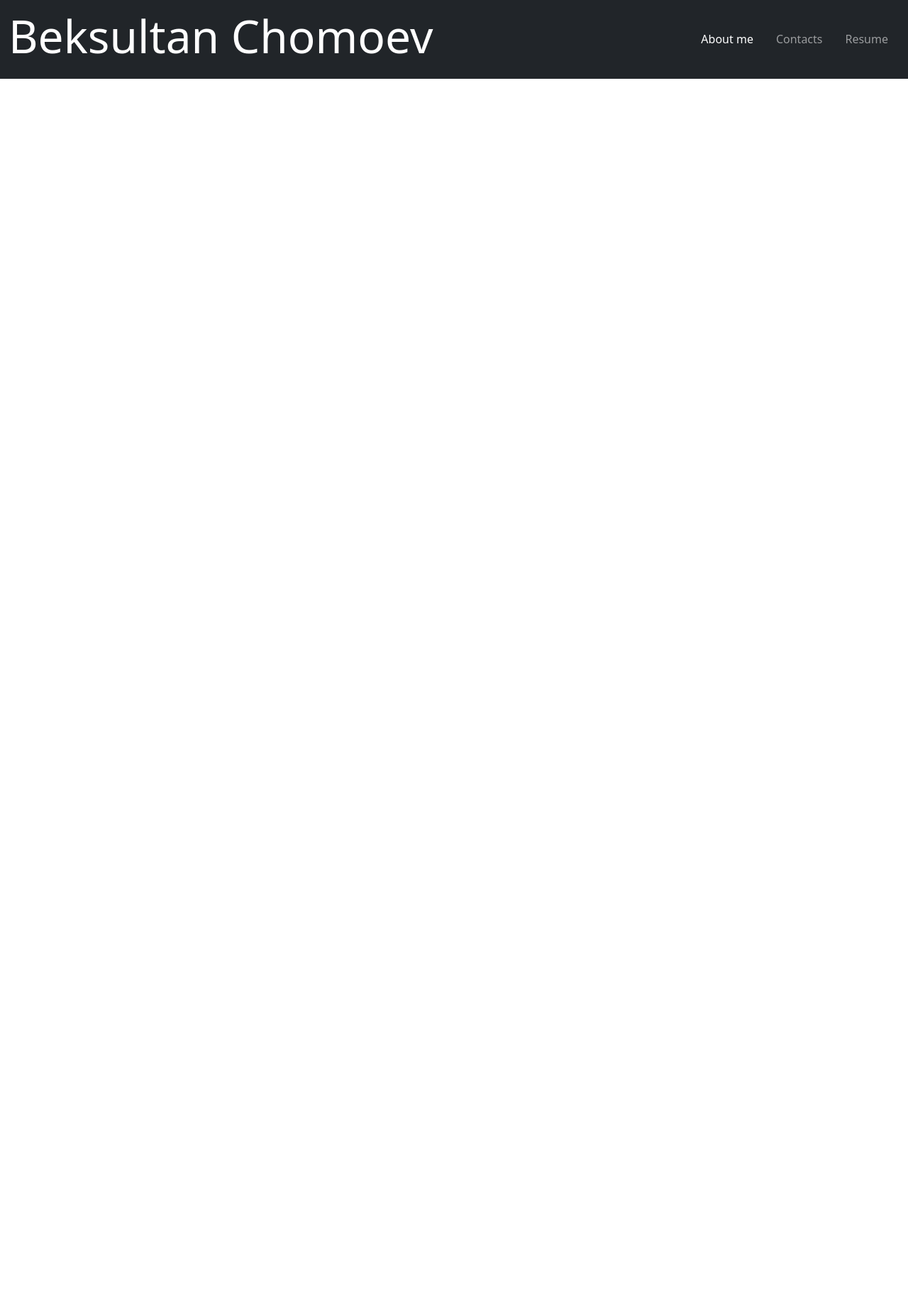
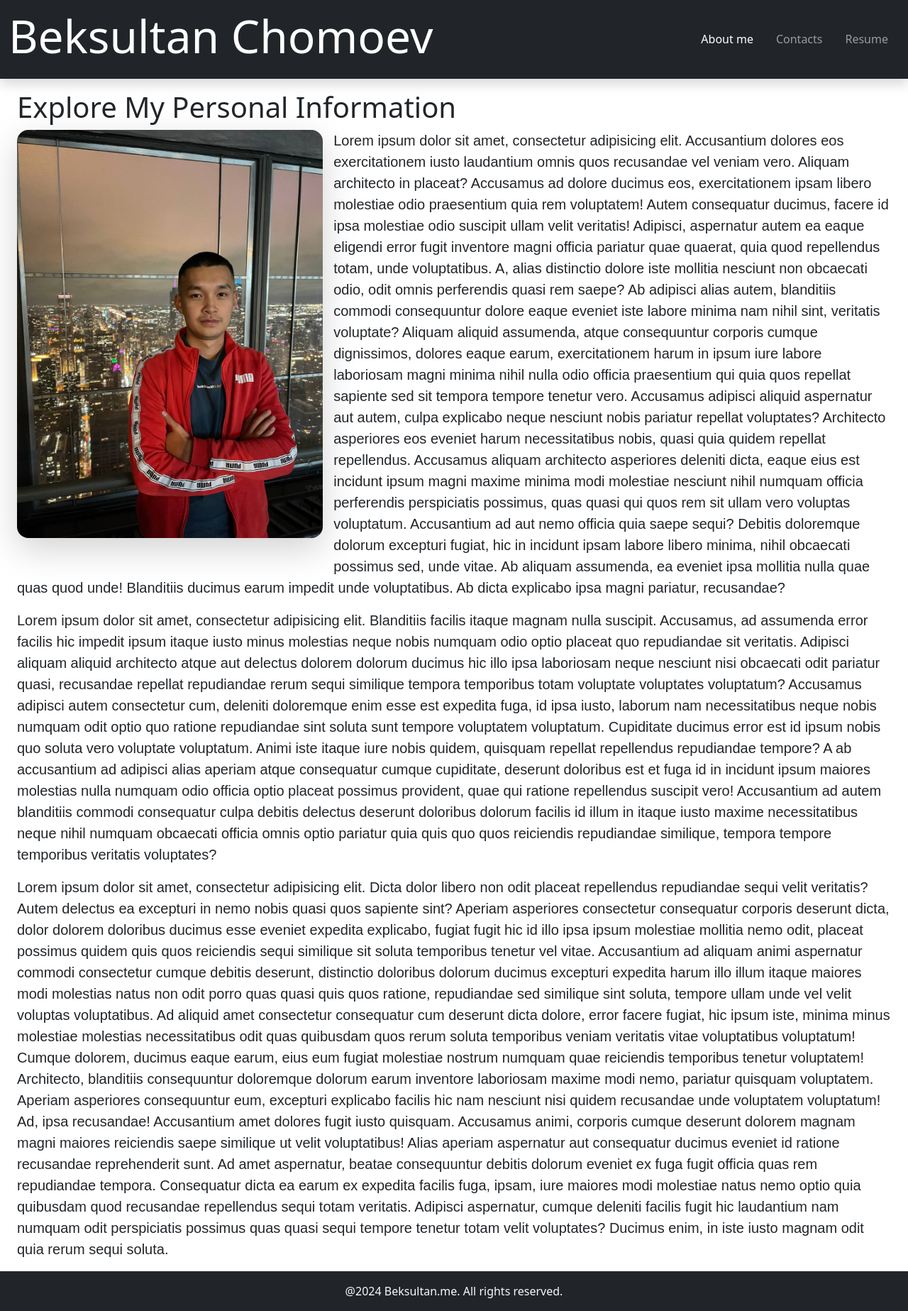
Before and after one commit to b-chomoev/homework-62-Router, a React (Vite) app: page / in a window 1280 px wide. Shown: the whole page at 71% size. Before the commit the page ends 800 px from the top, so only its background shows below. Built offline with nearby package versions, Linux system fonts and the light colour scheme.

Commit message:
Была создана About.me страница. А также был добавлен Footer.

```diff
--- a/src/App.tsx
+++ b/src/App.tsx
@@ -1,6 +1,7 @@
 import NavigationBar from './container/NavigationBar.tsx';
 import PersonalInfo from './container/AboutMe.tsx';
 import {Route, Routes} from 'react-router-dom';
+import Footer from './container/Footer.tsx';
 
 function App() {
 
@@ -11,12 +12,17 @@ function App() {
       </header>
       <main className='container-fluid'>
         <Routes>
-          <Route/>
+          <Route path='/' element={(
+            <PersonalInfo />
+          )}/>
           <Route/>
           <Route/>
           <Route/>
         </Routes>
       </main>
+      <footer>
+        <Footer />
+      </footer>
     </>
   );
 }
--- a/src/container/AboutMe.tsx
+++ b/src/container/AboutMe.tsx
@@ -1,9 +1,70 @@
 import React from 'react';
+import myPicture from '../assets/myPicture.jpg'
 
 const AboutMe: React.FC = () => {
   return (
     <>
-
+      <div className="container-fluid">
+        <h1 className="mt-3">Explore My Personal Information</h1>
+        <img style={{maxWidth: '35%', float: 'left', marginRight: '15px'}} src={myPicture} alt="This is my picture"
+             className="mb-5 img-fluid rounded-4 shadow-lg"/>
+        <p style={{fontFamily: 'YourChosenFont, sans-serif'}} className='fs-5'>Lorem ipsum dolor sit amet, consectetur
+          adipisicing elit. Accusantium dolores eos exercitationem iusto laudantium omnis quos recusandae vel veniam
+          vero. Aliquam architecto in placeat? Accusamus ad dolore ducimus eos, exercitationem ipsam libero molestiae
+          odio praesentium quia rem voluptatem! Autem consequatur ducimus, facere id ipsa molestiae odio suscipit ullam
+          velit veritatis! Adipisci, aspernatur autem ea eaque eligendi error fugit inventore magni officia pariatur
+          quae quaerat, quia quod repellendus totam, unde voluptatibus. A, alias distinctio dolore iste mollitia
+          nesciunt non obcaecati odio, odit omnis perferendis quasi rem saepe? Ab adipisci alias autem, blanditiis
+          commodi consequuntur dolore eaque eveniet iste labore minima nam nihil sint, veritatis voluptate? Aliquam
+          aliquid assumenda, atque consequuntur corporis cumque dignissimos, dolores eaque earum, exercitationem harum
+          in ipsum iure labore laboriosam magni minima nihil nulla odio officia praesentium qui quia quos repellat
+          sapiente sed sit tempora tempore tenetur vero. Accusamus adipisci aliquid aspernatur aut autem, culpa
+          explicabo neque nesciunt nobis pariatur repellat voluptates? Architecto asperiores eos eveniet harum
+          necessitatibus nobis, quasi quia quidem repellat repellendus. Accusamus aliquam architecto asperiores deleniti
+          dicta, eaque eius est incidunt ipsum magni maxime minima modi molestiae nesciunt nihil numquam officia
+          perferendis perspiciatis possimus, quas quasi qui quos rem sit ullam vero voluptas voluptatum. Accusantium ad
+          aut nemo officia quia saepe sequi? Debitis doloremque dolorum excepturi fugiat, hic in incidunt ipsam labore
+          libero minima, nihil obcaecati possimus sed, unde vitae. Ab aliquam assumenda, ea eveniet ipsa mollitia nulla
+          quae quas quod unde! Blanditiis ducimus earum impedit unde voluptatibus. Ab dicta explicabo ipsa magni
+          pariatur, recusandae?</p>
+        <p style={{fontFamily: 'YourChosenFont, sans-serif'}} className='fs-5'>Lorem ipsum dolor sit amet, consectetur
+          adipisicing elit. Blanditiis facilis itaque magnam nulla suscipit. Accusamus, ad assumenda error facilis hic
+          impedit ipsum itaque iusto minus molestias neque nobis numquam odio optio placeat quo repudiandae sit
+          veritatis. Adipisci aliquam aliquid architecto atque aut delectus dolorem dolorum ducimus hic illo ipsa
+          laboriosam neque nesciunt nisi obcaecati odit pariatur quasi, recusandae repellat repudiandae rerum sequi
+          similique tempora temporibus totam voluptate voluptates voluptatum? Accusamus adipisci autem consectetur cum,
+          deleniti doloremque enim esse est expedita fuga, id ipsa iusto, laborum nam necessitatibus neque nobis numquam
+          odit optio quo ratione repudiandae sint soluta sunt tempore voluptatem voluptatum. Cupiditate ducimus error
+          est id ipsum nobis quo soluta vero voluptate voluptatum. Animi iste itaque iure nobis quidem, quisquam
+          repellat repellendus repudiandae tempore? A ab accusantium ad adipisci alias aperiam atque consequatur cumque
+          cupiditate, deserunt doloribus est et fuga id in incidunt ipsum maiores molestias nulla numquam odio officia
+          optio placeat possimus provident, quae qui ratione repellendus suscipit vero! Accusantium ad autem blanditiis
+          commodi consequatur culpa debitis delectus deserunt doloribus dolorum facilis id illum in itaque iusto maxime
+          necessitatibus neque nihil numquam obcaecati officia omnis optio pariatur quia quis quo quos reiciendis
+          repudiandae similique, tempora tempore temporibus veritatis voluptates?</p>
+        <p style={{fontFamily: 'YourChosenFont, sans-serif'}} className='fs-5'>Lorem ipsum dolor sit amet, consectetur
+          adipisicing elit. Dicta dolor libero non odit placeat repellendus repudiandae sequi velit veritatis? Autem
+          delectus ea excepturi in nemo nobis quasi quos sapiente sint? Aperiam asperiores consectetur consequatur
+          corporis deserunt dicta, dolor dolorem doloribus ducimus esse eveniet expedita explicabo, fugiat fugit hic id
+          illo ipsa ipsum molestiae mollitia nemo odit, placeat possimus quidem quis quos reiciendis sequi similique sit
+          soluta temporibus tenetur vel vitae. Accusantium ad aliquam animi aspernatur commodi consectetur cumque
+          debitis deserunt, distinctio doloribus dolorum ducimus excepturi expedita harum illo illum itaque maiores modi
+          molestias natus non odit porro quas quasi quis quos ratione, repudiandae sed similique sint soluta, tempore
+          ullam unde vel velit voluptas voluptatibus. Ad aliquid amet consectetur consequatur cum deserunt dicta dolore,
+          error facere fugiat, hic ipsum iste, minima minus molestiae molestias necessitatibus odit quas quibusdam quos
+          rerum soluta temporibus veniam veritatis vitae voluptatibus voluptatum! Cumque dolorem, ducimus eaque earum,
+          eius eum fugiat molestiae nostrum numquam quae reiciendis temporibus tenetur voluptatem! Architecto,
+          blanditiis consequuntur doloremque dolorum earum inventore laboriosam maxime modi nemo, pariatur quisquam
+          voluptatem. Aperiam asperiores consequuntur eum, excepturi explicabo facilis hic nam nesciunt nisi quidem
+          recusandae unde voluptatem voluptatum! Ad, ipsa recusandae! Accusantium amet dolores fugit iusto quisquam.
+          Accusamus animi, corporis cumque deserunt dolorem magnam magni maiores reiciendis saepe similique ut velit
+          voluptatibus! Alias aperiam aspernatur aut consequatur ducimus eveniet id ratione recusandae reprehenderit
+          sunt. Ad amet aspernatur, beatae consequuntur debitis dolorum eveniet ex fuga fugit officia quas rem
+          repudiandae tempora. Consequatur dicta ea earum ex expedita facilis fuga, ipsam, iure maiores modi molestiae
+          natus nemo optio quia quibusdam quod recusandae repellendus sequi totam veritatis. Adipisci aspernatur, cumque
+          deleniti facilis fugit hic laudantium nam numquam odit perspiciatis possimus quas quasi sequi tempore tenetur
+          totam velit voluptates? Ducimus enim, in iste iusto magnam odit quia rerum sequi soluta.</p>
+      </div>
     </>
   );
 };
--- /dev/null
+++ b/src/container/Footer.tsx
@@ -0,0 +1,13 @@
+import React from 'react';
+
+const Footer:React.FC = () => {
+  return (
+    <footer className='bg-dark py-3'>
+      <div className='container'>
+        <p className='mb-0 text-center text-light'>@2024 Beksultan.me. All rights reserved.</p>
+      </div>
+    </footer>
+  );
+};
+
+export default Footer;
--- a/src/container/NavigationBar.tsx
+++ b/src/container/NavigationBar.tsx
@@ -3,7 +3,7 @@ import {NavLink} from 'react-router-dom';
 
 const NavigationBar: React.FC = () => {
   return (
-    <nav className="navbar navbar-expand-lg navbar-dark bg-dark">
+    <nav className="navbar navbar-expand-lg navbar-dark bg-dark shadow">
       <div className="container-fluid">
         <span className="navbar-brand "> <h1 className='display-3'>Beksultan Chomoev</h1></span>
         <ul className="navbar-nav mr-auto">
```
Also changed, not shown: src/assets/myPicture.jpg (added).
